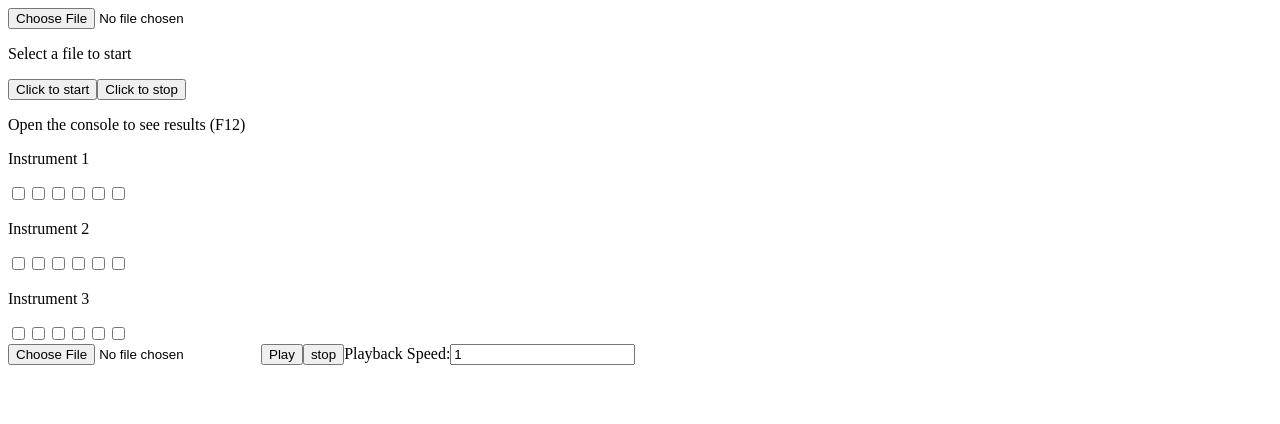
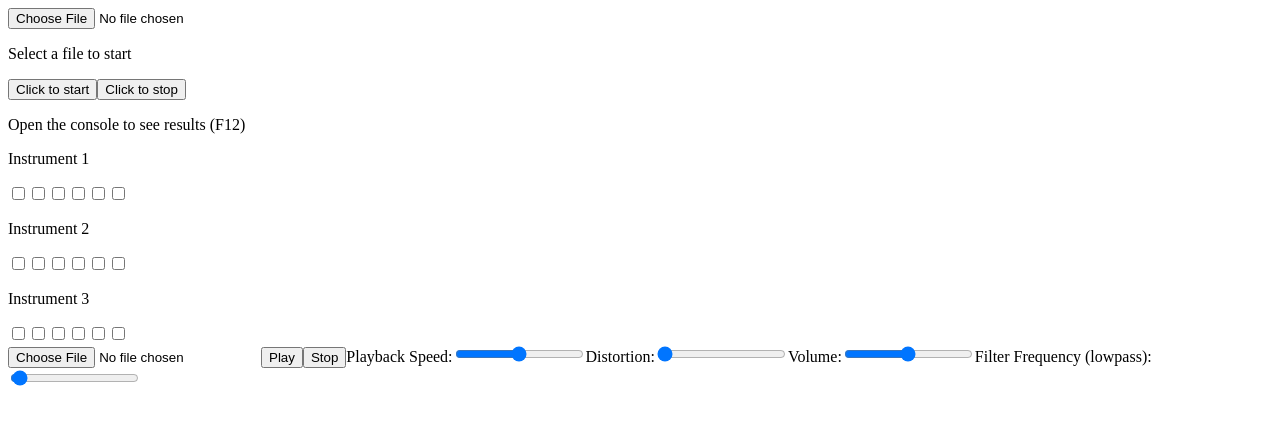
Before and after one commit to AlkisPouros/AudioWander, a React (Create React App) app in the folder application/: page / in a window 1280 px wide. Shown: the top 424 px of the page. Built offline with nearby package versions, Linux system fonts and the light colour scheme.

Commit message:
Added sliders for core audio processing functionalities
Added filter Volume and Distortion elements

```diff
--- a/application/src/synthesizer/ModularSynthesizer.tsx
+++ b/application/src/synthesizer/ModularSynthesizer.tsx
@@ -1,5 +1,6 @@
 import React, { useRef, useState } from "react";
 import * as Tone from "tone";
+import { Decibels } from "tone/build/esm/core/type/Units";
 
 const player = new Tone.Player().toDestination();
 
@@ -12,14 +13,18 @@ const ModularSynthesizer = () => {
 		octaves: 4,
 	  }).toDestination();
 	  */
-	//const distortion = new Tone.Distortion(2.5).toDestination();
+	const dist = new Tone.Distortion(0.8).toDestination(); //distortion of the sound
 	const delay = new Tone.FeedbackDelay(0.5, 0.8).toDestination();
-	const filter = new Tone.Filter(200, "lowpass").toDestination();
-	const oscillator = new Tone.Oscillator().toDestination();
+	const filter = new Tone.Filter(350, "lowpass").toDestination();
+	const oscillator = new Tone.Oscillator(440, "sine").toDestination(); // To be checked
 	oscillator.connect(filter);
 
 	const [isPlaying, setIsPlaying] = useState(false);
 	const [playbackRate, setPlaybackRate] = useState(1);
+	const [distortion, setValue] = useState(0);
+	const [volume, setVolume] = useState(0);
+	const [frequency, setFrequency] = useState(350);
+	const [isButtonClicked, setIsButtonClicked] = useState(false);
 
 	const handleFileChange = async (
 		event: React.ChangeEvent<HTMLInputElement>
@@ -28,12 +33,14 @@ const ModularSynthesizer = () => {
 
 		if (files && files.length > 0) {
 			const file = files[0];
+
 			player.dispose();
 
 			// Load the selected file into the new player
 			await player.load(URL.createObjectURL(file));
 		}
 	};
+
 	const startPlayback = () => {
 		// Start Tone.js and player within the same user-initiated event
 		Tone.start();
@@ -41,8 +48,13 @@ const ModularSynthesizer = () => {
 		// Set the initial playback rate
 		player.playbackRate = playbackRate;
 
+		// Set the initial distortion value
+		dist.distortion = distortion;
+		// Set the initial volume value
+		setVolume(Math.max(Math.min(volume, 0), -40));
+
 		// Chain effects to the player
-		player.chain(filter, delay);
+		player.chain(filter, dist, delay);
 
 		// Start playback when the user clicks "Play"
 		player.start();
@@ -50,13 +62,46 @@ const ModularSynthesizer = () => {
 		setIsPlaying(true);
 	};
 	const stopPlayback = () => {
-		player.stop();
-    	setIsPlaying(false);
-	}
+		if (isPlaying) {
+			player.stop();
+			setIsPlaying(false);
+			setIsButtonClicked(true);
+		}
+	};
 	const changePlaybackRate = (speed: number) => {
 		setPlaybackRate(speed);
 		if (player) {
 			player.playbackRate = speed;
+		}
+	};
+	const changeDistortionValue = (amount: number) => {
+		setValue(amount);
+		if (dist) {
+			dist.distortion = amount;
+		}
+	};
+
+	const changeVolume = (sound: Decibels) => {
+		setVolume(sound);
+		if (player) {
+			player.volume.rampTo(sound, 0.1);
+		}
+	};
+	const changeFrequency = (freq: number) => {
+		setFrequency(freq);
+		if (filter) {
+			// Set the filter frequency to the new value
+
+			filter.frequency.value = freq;
+
+			console.log(filter.frequency.value);
+
+			// Restart playback
+
+			if (isPlaying) {
+				player.stop();
+				player.start();
+			}
 		}
 	};
 
@@ -69,15 +114,51 @@ const ModularSynthesizer = () => {
 				onChange={handleFileChange}
 			/>
 			<button onClick={startPlayback}>Play</button>
-			<button onClick={stopPlayback}>stop</button>
+			<button onClick={stopPlayback}>Stop</button>
 			<label>
 				Playback Speed:
 				<input
-					type='number'
+					type='range'
 					step='0.1'
+					min='0'
+					max='2.0'
 					value={playbackRate}
 					onChange={(e) => changePlaybackRate(parseFloat(e.target.value))}
 				/>
+			</label>
+			<label>
+				Distortion:
+				<input
+					type='range'
+					step='0.01'
+					min='0'
+					max='1'
+					value={distortion}
+					onChange={(e) => changeDistortionValue(parseFloat(e.target.value))}
+				></input>
+			</label>
+
+			<label>
+				Volume:
+				<input
+					type='range'
+					step='1'
+					min='-20'
+					max='20'
+					value={volume}
+					onChange={(e) => changeVolume(parseFloat(e.target.value))}
+				></input>
+			</label>
+			<label>
+				Filter Frequency (lowpass):
+				<input
+					type='range'
+					step='2'
+					min='10'
+					max='20000'
+					value={frequency}
+					onChange={(e) => changeFrequency(parseFloat(e.target.value))}
+				></input>
 			</label>
 		</div>
 	);
```
